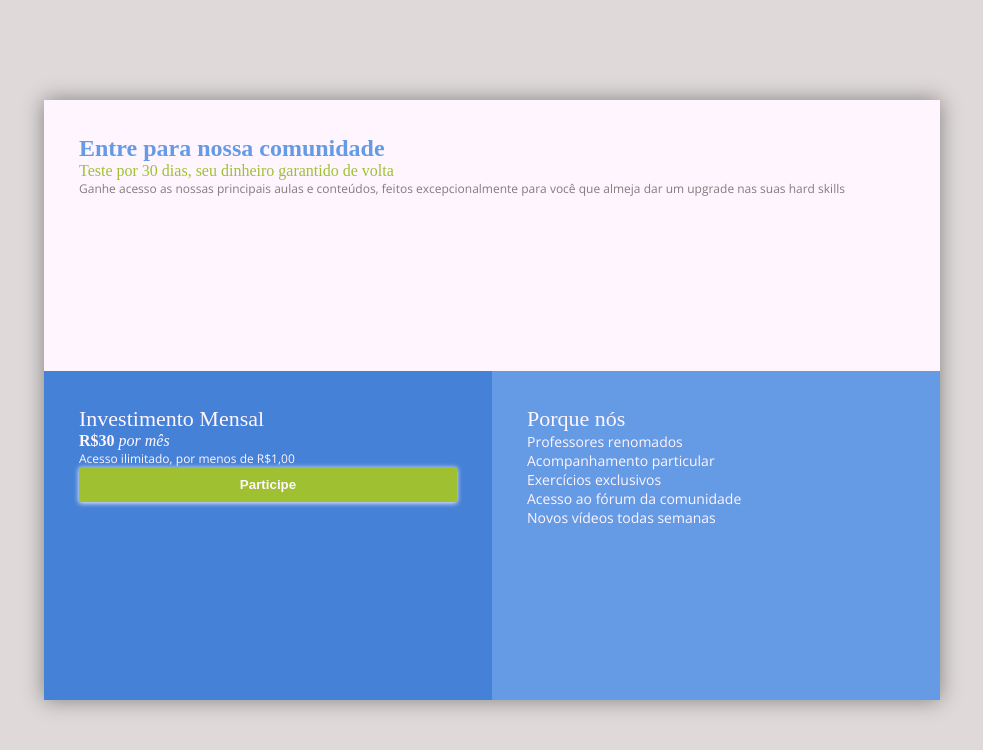
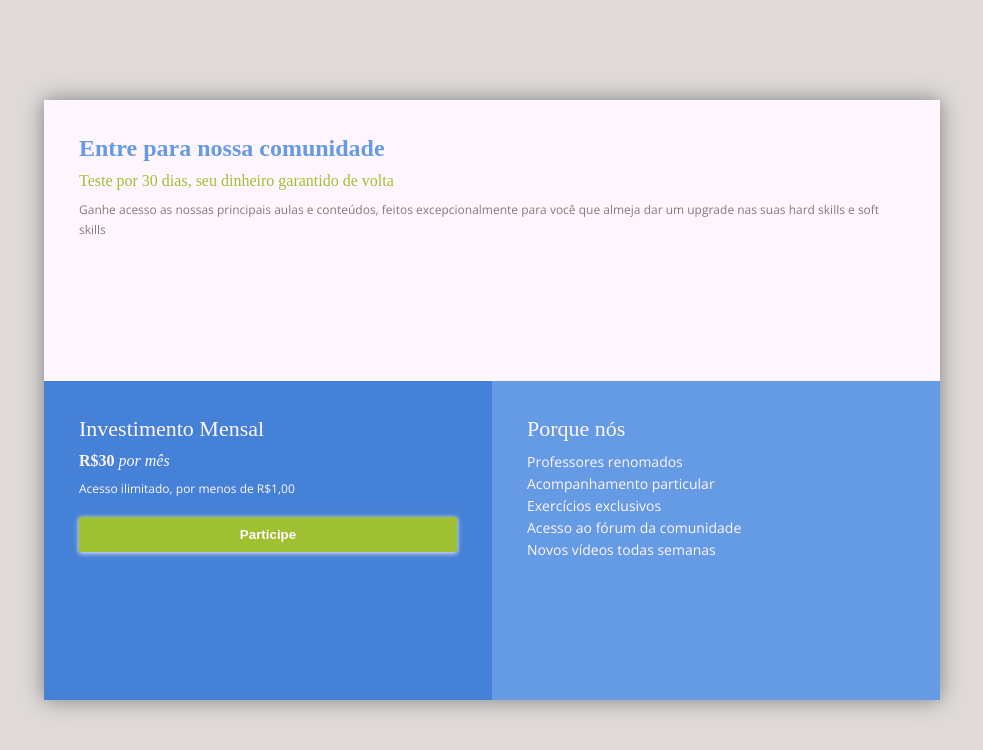
Before and after one commit to LeonardoSalees/single-price-grid-component, a plain HTML site: page index.html in a window 1280 px wide. Shown: the whole page, without its empty margins (148-1131 px from the left). Drawn offline with nearby package versions, Linux system fonts and the light colour scheme; a web font is replaced by a local one.

Commit message:
padding-and-margin-adjust

```diff
--- a/index.html
+++ b/index.html
@@ -25,7 +25,7 @@
           <p>
             Ganhe acesso as nossas principais aulas e conteúdos, feitos
             excepcionalmente para você que almeja dar um upgrade nas suas hard
-            skills
+            skills e soft skills
           </p>
         </div>
       </div>
--- a/styles.css
+++ b/styles.css
@@ -21,6 +21,9 @@ body {
 ul {
   font-size: 1.4rem;
   list-style: none;
+  display: flex;
+  flex-direction: column;
+  gap: 0.3rem;
 }
 
 body {
@@ -33,6 +36,7 @@ body {
 h1,
 h2,
 h3 {
+  padding-bottom: 1rem;
   font-family: 'Girassol';
 }
 
@@ -61,6 +65,7 @@ p {
 }
 
 button {
+  margin-top: 2rem;
   font-weight: 700;
   color: var(--white-color);
   background-color: var(--green-light-color);
@@ -93,6 +98,9 @@ button {
 .col-a .content h3 {
   color: var(--green-light-color);
 }
+.col-a .content p {
+  line-height: 2rem;
+}
 
 .col-b {
   background-color: var(--blue-dark-color);
```
